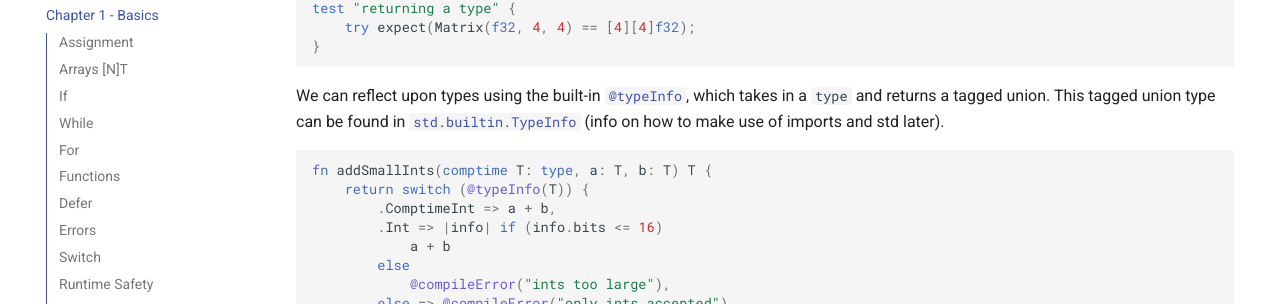
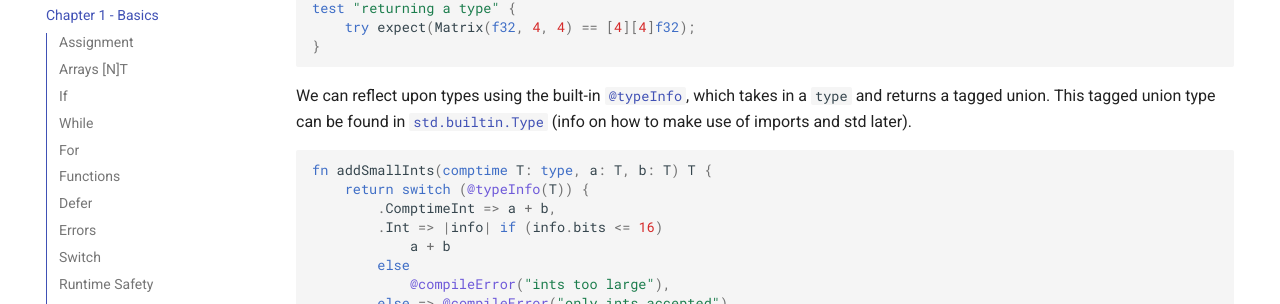
Before and after one commit to Sobeston/zig.guide, an MkDocs documentation site: the page built from docs/chapter-1.md, in a window 1280 px wide and 900 px high, scrolled down 21766 px. Shown: the part 147-451 px from the top of the window. Built offline with MkDocs 1.6.1 and Material for MkDocs 9.7.7, drawn with Linux system fonts in a browser that asks for light colours; comment, search, counter and statistics services are not loaded.

Commit message:
TypeInfo is deprecated

````diff
--- a/docs/chapter-1.md
+++ b/docs/chapter-1.md
@@ -1066,7 +1066,7 @@ test "returning a type" {
 }
 ```
 
-We can reflect upon types using the built-in [`@typeInfo`](https://ziglang.org/documentation/master/#typeInfo), which takes in a `type` and returns a tagged union. This tagged union type can be found in [`std.builtin.TypeInfo`](https://ziglang.org/documentation/master/std/#std;builtin.TypeInfo) (info on how to make use of imports and std later).
+We can reflect upon types using the built-in [`@typeInfo`](https://ziglang.org/documentation/master/#typeInfo), which takes in a `type` and returns a tagged union. This tagged union type can be found in [`std.builtin.Type`](https://ziglang.org/documentation/master/std/#std;builtin.Type) (info on how to make use of imports and std later).
 
 ```zig
 fn addSmallInts(comptime T: type, a: T, b: T) T {
````
